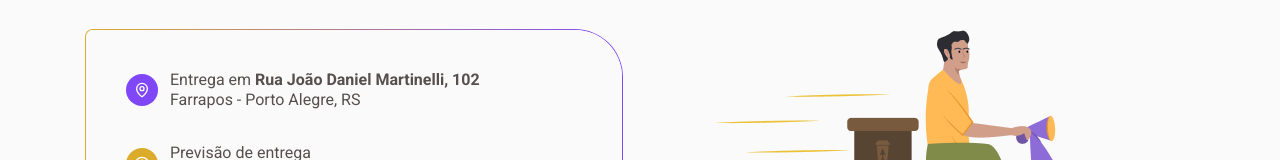
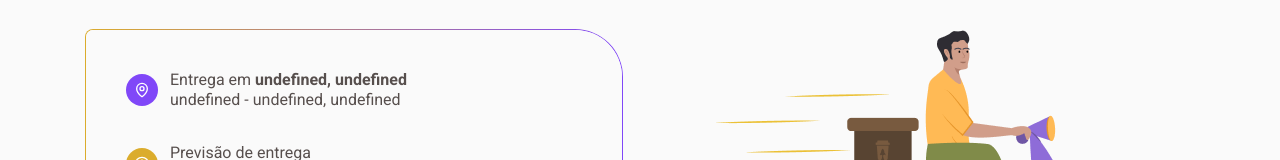
Before and after one commit to YasminFerrariDias/coffeeDelivery, a React (Vite) app: page /success in a window 1280 px wide. Shown: the part 255-415 px from the top of the page. Built offline with nearby package versions, Linux system fonts and the light colour scheme.

Commit message:
No SuccessCard envia o endeeço de forma dinamica - de acordo com o que o usuário digitou

```diff
--- a/src/components/SuccessCard/index.tsx
+++ b/src/components/SuccessCard/index.tsx
@@ -1,18 +1,22 @@
+import { useAddress } from "../../context/useAddress";
+
 import { IconBadge } from "../IconBadge";
 import { Text } from "../Text";
 import { Info, InfoItem, SuccessCardContainer, Delivery } from "./styles";
 
 export function SuccessCard() {
+  const { address } = useAddress();
+
   return (
     <SuccessCardContainer>
       <InfoItem>
         <IconBadge icon={"MapPin"} $BackgroundVariant="purple" />
         <Info>
           <Delivery>
-          <Text text="Entrega em" color="base-text" $variant="text-m" />
-          <Text text="Rua João Daniel Martinelli, 102" color="base-text" $variant="text-m-bold" />
-        </Delivery>
-        <Text text="Farrapos - Porto Alegre, RS" color="base-text" $variant="text-m" />
+            <Text text="Entrega em" color="base-text" $variant="text-m" />
+            <Text text={ address?.rua + ", " + address?.numero} color="base-text" $variant="text-m-bold" />
+          </Delivery>
+          <Text text={address?.bairro + " - " + address?.cidade + ", " + address?.uf} color="base-text" $variant="text-m" />
         </Info>
       </InfoItem>
 
@@ -27,10 +31,10 @@ export function SuccessCard() {
       <InfoItem>
         <IconBadge icon={"DollarSign"} $BackgroundVariant="yellow-dark" />
         <Info>
-        <Text text="Pagamento na entrega" color="base-text" $variant="text-m" />
-        <Text text="Cartão de Crédito" color="base-text" $variant="text-m-bold" />
+          <Text text="Pagamento na entrega" color="base-text" $variant="text-m" />
+          <Text text="Cartão de Crédito" color="base-text" $variant="text-m-bold" />
         </Info>
       </InfoItem>
-    </SuccessCardContainer>
+    </ SuccessCardContainer>
   )
 }
```
